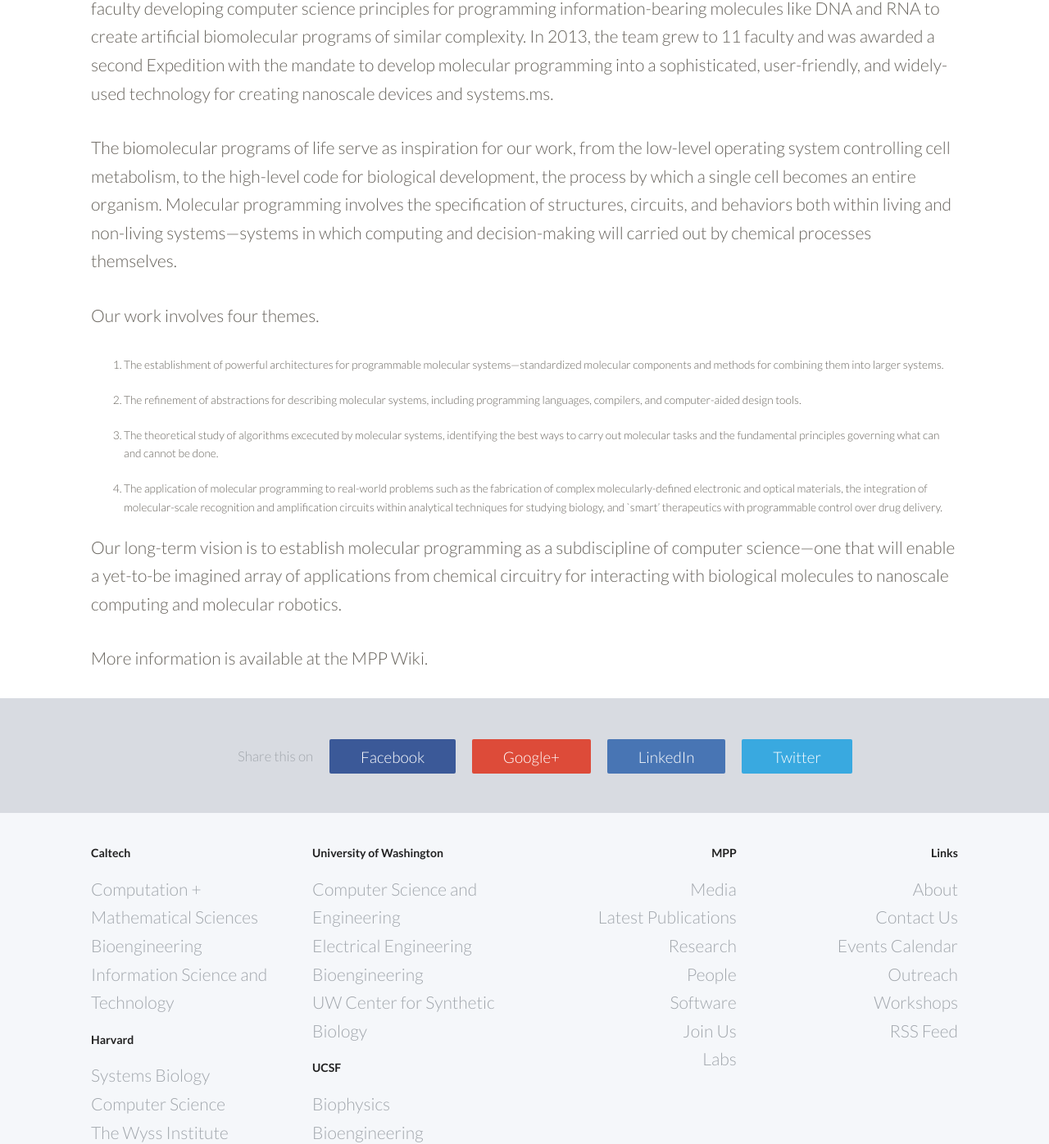
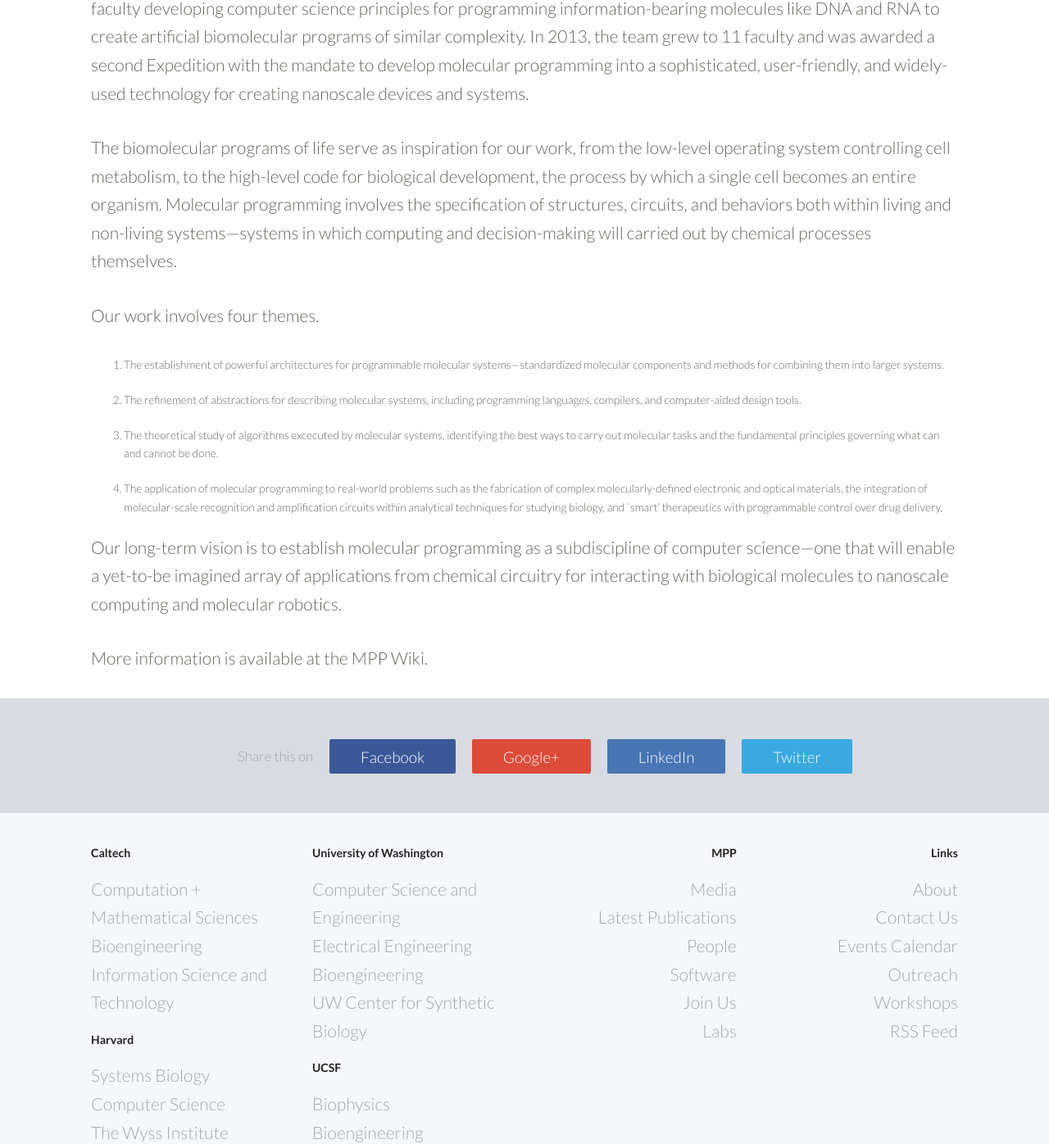
Before and after one commit to douglaslab/mpp, a Jekyll site: the page built from about.markdown, in a window 1280 px wide. Shown: the part 305-1701 px from the top of the page at 82% size. Built offline with Jekyll 4.4.1, drawn with Linux system fonts in a browser that asks for light colours; nearby versions of some CDN libraries; some of the changed text lies outside the part shown.

Commit message:
minor fixes

```diff
--- a/_includes/footer.html
+++ b/_includes/footer.html
@@ -45,7 +45,6 @@
 			<ul>
 				<li><a href="/media.html">Media</a></li>
 				<li><a href="/publications/">Latest Publications</a></li>
-				<li><a href="/outreach.html">Research</a></li>
 				<li><a href="/people.html">People</a></li>
 				<li><a href="/software.html">Software</a></li>
 				<li><a href="/join-us.html">Join Us</a></li>
--- a/about.markdown
+++ b/about.markdown
@@ -16,7 +16,7 @@ published: true
 
 Underneath the computer revolution that has changed our lives are the fundamental principles of computer science—these principles have allowed us to master electronic systems with billions of components and software with millions of lines of code to do amazingly complex tasks.
 
-The Molecular Programming Project (MPP) began in 2008 as an NSF Expedition in Computing—a collaboration of 6 faculty developing computer science principles for programming information-bearing molecules like DNA and RNA to create artificial biomolecular programs of similar complexity. In 2013, the team grew to 11 faculty and was awarded a second Expedition with the mandate to develop molecular programming into a sophisticated, user-friendly, and widely-used technology for creating nanoscale devices and systems.ms.
+The Molecular Programming Project (MPP) began in 2008 as an NSF Expedition in Computing—a collaboration of 6 faculty developing computer science principles for programming information-bearing molecules like DNA and RNA to create artificial biomolecular programs of similar complexity. In 2013, the team grew to 11 faculty and was awarded a second Expedition with the mandate to develop molecular programming into a sophisticated, user-friendly, and widely-used technology for creating nanoscale devices and systems.
 
 The biomolecular programs of life serve as inspiration for our work, from the low-level operating system controlling cell metabolism, to the high-level code for biological development, the process by which a single cell becomes an entire organism. Molecular programming involves the specification of structures, circuits, and behaviors both within living and non-living systems—systems in which computing and decision-making will carried out by chemical processes themselves.
 
--- a/media.markdown
+++ b/media.markdown
@@ -27,8 +27,7 @@ published: true
   * [Engadget][14] on neural networks with DNA (July 30, 2011)
   * [Engineering and Science article "Programming Molecular Apps"][15] (Winter, 2012)
   * [Economist article "Computing with Soup"][16] (May 3rd, 2012)
-
-
+  * An interview with Lulu Qian featured in [Futurescapes][16] (December 3, 2013)
 
 
    [1]: http://molecular-programming.org#column-one
@@ -47,3 +46,4 @@ published: true
    [14]: http://www.engadget.com/2011/07/30/dna-based-artificial-neural-network-is-a-primitive-brain-in-a-te/
    [15]: http://eands.caltech.edu/articles/LXXIV4/2012_Winter_Programming_Molecular_Apps.pdf
    [16]: http://www.economist.com/node/21548488
+   [17]:http://www.tvguide.com/tvshows/futurescape-2013/episode-4-season-1/replacing-god/603303
```
